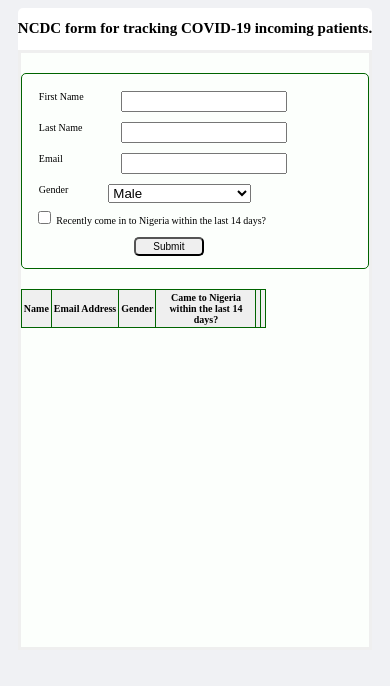
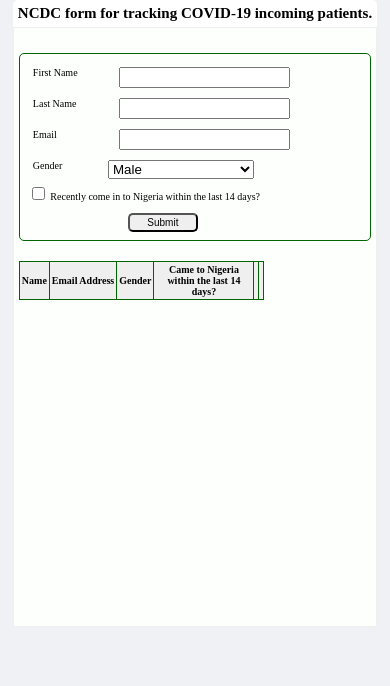
Before and after one commit to Salaudeen-Hafeez/mockup-project2, a website: page mockup-project2/index.html in a window 390 px wide. Drawn offline with Linux system fonts and the light colour scheme.

Commit message:
Adding of padding to the form

```diff
--- a/mockup-project2/index.css
+++ b/mockup-project2/index.css
@@ -2,6 +2,8 @@
     box-sizing: border-box;
 }
 body{
+    padding: 0;
+    margin: 0;
     display: flex;
     justify-content: center;
     background-color:  #dcdee76b;
@@ -87,19 +89,20 @@
         align-items: center;
         border-radius: 5px;
         box-shadow: #efefef;
-        padding: 0px;
+        padding: 0;
         min-height: 70%;
         width: 100%;
     }
     h2{
         font-size: 15px;
+        margin: 5px;
     }
     .wrapper{
         background-color: #b7f5b30a;
-        border: 3px solid #efefef;
+        border: 1px solid #efefef;
         width: 100%;
         margin: 0;
-        padding: 0;
+        padding: 5px;
         min-height: 600px;
     }
     .input-container{
@@ -108,7 +111,7 @@
         font-size: 10px;
         width: 100%;
         margin-top: 20px;
-        padding: 12px;
+        padding: 8px;
         height: auto;
         z-index: -1;
     }
```
